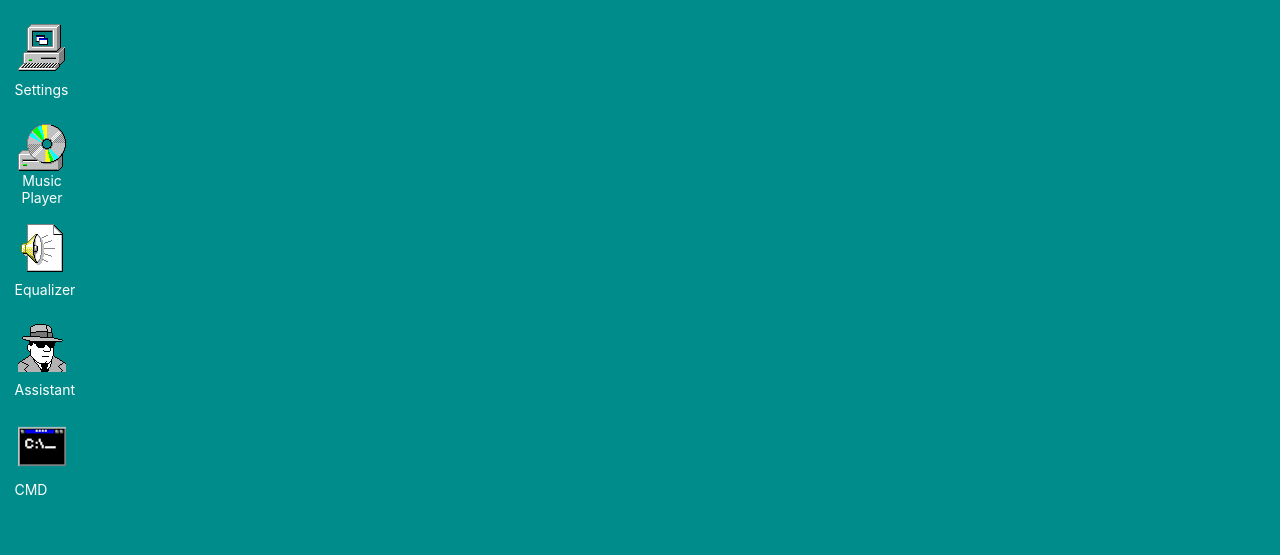
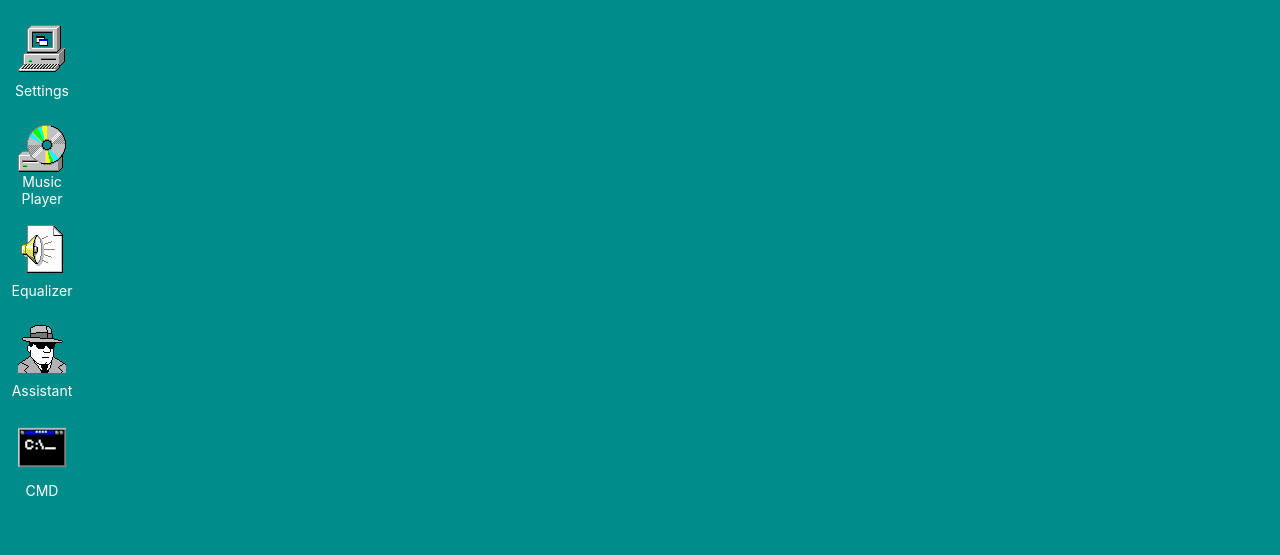
Before and after one commit to Amberleafhash/amberleafhash.github.io, a React (Vite) app: page / in a window 1280 px wide. Shown: the top 555 px of the page. Built offline with nearby package versions, Linux system fonts and the light colour scheme.

Commit message:
Centered iconnames to icon in desktop

```diff
--- a/src/objects/Desktop/Desktop.css
+++ b/src/objects/Desktop/Desktop.css
@@ -40,8 +40,8 @@
     display: flex;
     /*background-color: rgba(0, 128, 0, 0.58);*/
     margin-top: 2px;
-    margin-bottom: 2px;
     align-items: center;
+    justify-content: center;
     height: 30px; width: 55px;
     text-align: center;
     font-size: 14px;
```
